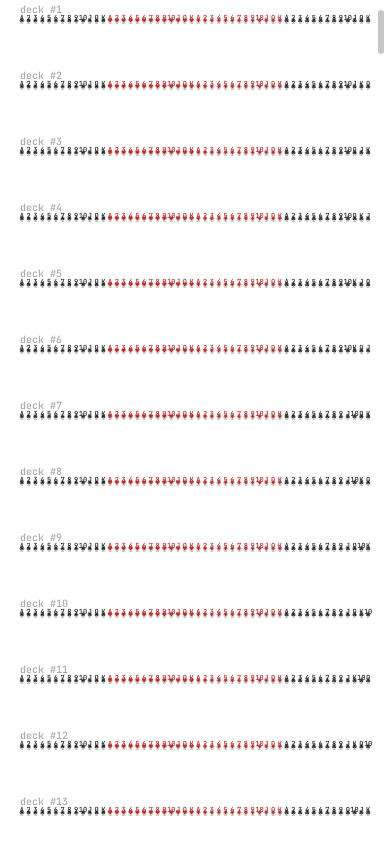
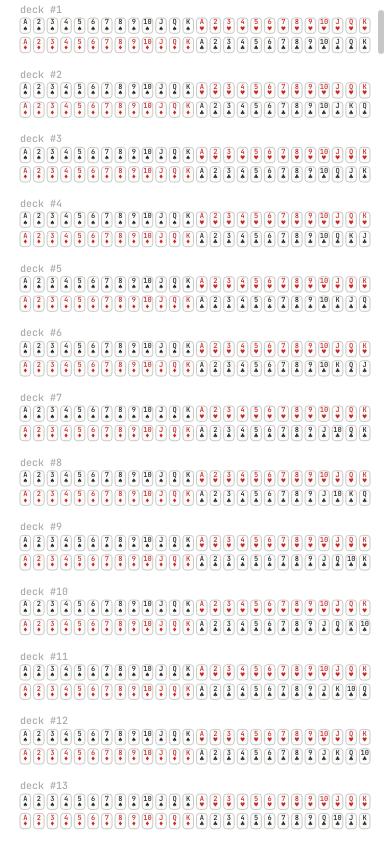
Before and after one commit to jeffbaumes/all-decks, a plain HTML site: page index.html in a window 390 px wide. Drawn offline with Linux system fonts and the light colour scheme.

Commit message:
Responsive layout, touch scrollbar, and swipe-acceleration fixes
- Wrap the 52 cards onto two lines below 700px wide instead of shrinking
  them further on one line, which left the fixed row height mostly blank
  on narrow viewports.
- The scrollbar now handles touch (previously mouse-only, so it was
  unusable on mobile), with a wider hit area for easier grabbing.
- Touch swipes no longer force-reset the acceleration ramp on every new
  touch, and the idle timeout before decay kicks in is now long enough
  to survive the natural gap between separate swipe gestures - so
  repeated flicks compound like they do with a trackpad.
- The deck ID label now shrinks per-row to fit the available width
  instead of clipping, since digit count varies hugely across the space
  (short near deck #1, up to 68 digits deep in).

Co-Authored-By: Claude Sonnet 5 <noreply@anthropic.com>

```diff
--- a/index.html
+++ b/index.html
@@ -75,6 +75,36 @@
 
   const FONT_FAMILY = "'JetBrains Mono', Menlo, Consolas, monospace";
 
+  // ---------- Row layout ----------
+  // Below BREAKPOINT_2ROW the 52 cards wrap onto two lines instead of
+  // shrinking further on one - narrow viewports were otherwise squeezing
+  // cards down to unreadable slivers while leaving the row's fixed height
+  // mostly blank.
+
+  const CARD_GAP = 3;
+  const CARD_MARGIN = 20;
+  const CARD_MAX_W = 24;
+  const ID_AREA_HEIGHT = 18;
+  const ROW_BOTTOM_PAD = 12;
+  const LINE_GAP = 4;
+  const BREAKPOINT_2ROW = 700;
+  const ID_FONT_SIZE = 10;
+  const ID_FONT_MIN = 6;
+
+  let ROW_HEIGHT = 66;
+  let layout = { twoRow: false, cardsPerLine: N, cardW: 24, cardH: 24 * 1.45 };
+
+  function computeLayout(width) {
+    const availWidth = width - CARD_MARGIN * 2;
+    const twoRow = width < BREAKPOINT_2ROW;
+    const cardsPerLine = twoRow ? Math.ceil(N / 2) : N;
+    const cardW = Math.max(2, Math.min(CARD_MAX_W, (availWidth - CARD_GAP * (cardsPerLine - 1)) / cardsPerLine));
+    const cardH = cardW * 1.45;
+    const cardBlockHeight = twoRow ? cardH * 2 + LINE_GAP : cardH;
+    layout = { twoRow, cardsPerLine, cardW, cardH };
+    ROW_HEIGHT = ID_AREA_HEIGHT + cardBlockHeight + ROW_BOTTOM_PAD;
+  }
+
   // ---------- Canvas setup ----------
 
   const canvas = document.getElementById("c");
@@ -91,6 +121,7 @@
     canvas.style.width = W + "px";
     canvas.style.height = H + "px";
     ctx.setTransform(dpr, 0, 0, dpr, 0, 0);
+    computeLayout(W);
   }
   window.addEventListener("resize", resize);
   resize();
@@ -102,8 +133,6 @@
 
   let topId = 1n;
   let fracRows = 0;
-
-  const ROW_HEIGHT = 66;
 
   // The highest legal topId such that the last deck (MAX_ID) lands flush at
   // the bottom of the viewport, rather than alone at the very top with a
@@ -140,7 +169,12 @@
   const MAX_EXPONENT = MAX_ID_STR_LEN; // enough to traverse the whole space fast
   const EXPONENT_GROWTH = 0.028;       // per unit of input magnitude
   const IDLE_DECAY = 0.92;             // multiplicative decay per frame once idle
-  const IDLE_TIMEOUT = 120;            // ms with no input before decay kicks in
+  // Wheel ticks during a continuous trackpad flick land <50ms apart, but
+  // separate touch swipes naturally have a 150-350ms gap between lifting a
+  // finger and touching down again. A short timeout was decaying nearly all
+  // of the ramp between swipes, so repeated flicks never compounded the way
+  // they do on a trackpad. 400ms covers that gap for both input types.
+  const IDLE_TIMEOUT = 400;            // ms with no input before decay kicks in
   const BASE_ROWS_PER_FRAME = 0.05;    // speed at exponent 0
 
   function addScrollInput(deltaY) {
@@ -215,19 +249,37 @@
   }, { passive: false });
 
   let touchActive = false;
+  let touchIsScrollbar = false;
   let touchLastY = 0;
   let touchLastT = 0;
 
   canvas.addEventListener("touchstart", (e) => {
     if (e.touches.length !== 1) return;
+    const t0 = e.touches[0];
+
+    const g = scrollbarGeometry();
+    if (pointerOverScrollbar(t0.clientX, t0.clientY, g)) {
+      touchIsScrollbar = true;
+      beginScrollbarDrag(t0.clientY, g);
+      return;
+    }
+
+    touchIsScrollbar = false;
     touchActive = true;
-    touchLastY = e.touches[0].clientY;
+    touchLastY = t0.clientY;
     touchLastT = performance.now();
-    scrollDirection = 0;
-    accelExponent = 0;
+    // Note: accelExponent is deliberately left alone here (only a direction
+    // reversal resets it, inside addScrollInput) so consecutive flicks keep
+    // building on each other the way trackpad wheel events do, instead of
+    // restarting from zero on every new touch.
   }, { passive: true });
 
   canvas.addEventListener("touchmove", (e) => {
+    if (touchIsScrollbar) {
+      e.preventDefault();
+      setTopFromScrollbarY(e.touches[0].clientY, scrollbarGeometry());
+      return;
+    }
     if (!touchActive) return;
     e.preventDefault();
     const y = e.touches[0].clientY;
@@ -243,6 +295,10 @@
 
   canvas.addEventListener("touchend", () => {
     touchActive = false;
+    if (touchIsScrollbar) {
+      touchIsScrollbar = false;
+      scrollbarDragging = false;
+    }
   }, { passive: true });
 
   // ---------- Scrollbar ----------
@@ -254,7 +310,7 @@
   const SCROLLBAR_MARGIN = 6;
   const SCROLLBAR_TRACK_INSET = 10;
   const SCROLLBAR_MIN_THUMB = 44;
-  const SCROLLBAR_HIT_PAD = 12; // extra horizontal grab margin beyond the drawn thumb
+  const SCROLLBAR_HIT_PAD = 18; // extra horizontal grab margin beyond the drawn thumb (~44px touch target)
 
   let scrollbarDragging = false;
   let scrollbarHover = false;
@@ -299,20 +355,24 @@
     displayJitter = 0;
   }
 
+  function beginScrollbarDrag(clientY, g) {
+    scrollbarDragging = true;
+    scrollDirection = 0;
+    accelExponent = 0;
+    const withinThumb = clientY >= g.thumbTop && clientY <= g.thumbTop + g.thumbHeight;
+    if (withinThumb) {
+      scrollbarDragOffset = clientY - g.thumbTop;
+    } else {
+      scrollbarDragOffset = g.thumbHeight / 2;
+      setTopFromScrollbarY(clientY, g);
+    }
+  }
+
   canvas.addEventListener("mousedown", (e) => {
     const g = scrollbarGeometry();
     if (!pointerOverScrollbar(e.clientX, e.clientY, g)) return;
     e.preventDefault();
-    scrollbarDragging = true;
-    scrollDirection = 0;
-    accelExponent = 0;
-    const withinThumb = e.clientY >= g.thumbTop && e.clientY <= g.thumbTop + g.thumbHeight;
-    if (withinThumb) {
-      scrollbarDragOffset = e.clientY - g.thumbTop;
-    } else {
-      scrollbarDragOffset = g.thumbHeight / 2;
-      setTopFromScrollbarY(e.clientY, g);
-    }
+    beginScrollbarDrag(e.clientY, g);
   });
 
   window.addEventListener("mousemove", (e) => {
@@ -332,36 +392,43 @@
 
   // ---------- Rendering ----------
 
-  const CARD_GAP = 3;
-  const CARD_MARGIN = 20;
-
   function drawRow(y, idBigInt) {
     if (idBigInt < 1n || idBigInt > MAX_ID) return;
 
     const idStr = padId(idBigInt);
     const perm = nthPermutation(idBigInt - 1n);
 
-    // ID label
+    // ID label - shrink to fit on narrow viewports rather than clip. Digit
+    // count varies hugely by row (short near deck #1, up to 68 digits deep
+    // into the space), so this is measured per row.
+    const availTextWidth = W - CARD_MARGIN - SCROLLBAR_MARGIN - SCROLLBAR_WIDTH - SCROLLBAR_HIT_PAD;
+    let idFontSize = ID_FONT_SIZE;
+    ctx.font = "500 " + idFontSize + "px " + FONT_FAMILY;
+    const idTextWidth = ctx.measureText(idStr).width;
+    if (idTextWidth > availTextWidth) {
+      idFontSize = Math.max(ID_FONT_MIN, idFontSize * availTextWidth / idTextWidth);
+      ctx.font = "500 " + idFontSize + "px " + FONT_FAMILY;
+    }
     ctx.fillStyle = "#aaaaaa";
-    ctx.font = "500 10px " + FONT_FAMILY;
     ctx.textBaseline = "alphabetic";
     ctx.textAlign = "left";
     ctx.fillText(idStr, CARD_MARGIN, y + 13);
 
-    // Mini cards
-    const availWidth = W - CARD_MARGIN * 2;
-    const cardW = Math.min(24, (availWidth - CARD_GAP * (N - 1)) / N);
-    const cardH = cardW * 1.45;
-    const cardsTop = y + 18;
+    // Mini cards - one line, or two on narrow viewports (see computeLayout)
+    const { cardsPerLine, cardW, cardH, twoRow } = layout;
+    const cardsTop = y + ID_AREA_HEIGHT;
 
     for (let i = 0; i < N; i++) {
       const { rank, suit, red } = cardLabel(perm[i]);
-      const x = CARD_MARGIN + i * (cardW + CARD_GAP);
+      const line = twoRow ? Math.floor(i / cardsPerLine) : 0;
+      const col = twoRow ? i % cardsPerLine : i;
+      const x = CARD_MARGIN + col * (cardW + CARD_GAP);
+      const lineTop = cardsTop + line * (cardH + LINE_GAP);
 
       ctx.fillStyle = "#fbfbfa";
       ctx.strokeStyle = "#c9c9c9";
       ctx.lineWidth = 1;
-      roundRect(ctx, x, cardsTop, cardW, cardH, 3);
+      roundRect(ctx, x, lineTop, cardW, cardH, 3);
       ctx.fill();
       ctx.stroke();
 
@@ -369,8 +436,8 @@
       const fontSize = Math.max(7, Math.min(10, cardW * 0.42));
       ctx.font = "500 " + fontSize + "px " + FONT_FAMILY;
       ctx.textAlign = "center";
-      ctx.fillText(rank, x + cardW / 2, cardsTop + cardH * 0.42);
-      ctx.fillText(suit, x + cardW / 2, cardsTop + cardH * 0.82);
+      ctx.fillText(rank, x + cardW / 2, lineTop + cardH * 0.42);
+      ctx.fillText(suit, x + cardW / 2, lineTop + cardH * 0.82);
     }
   }
 
```
